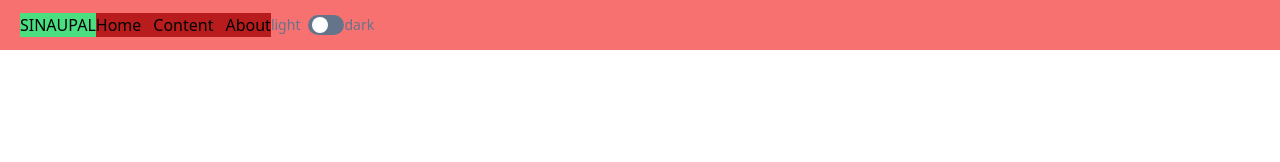
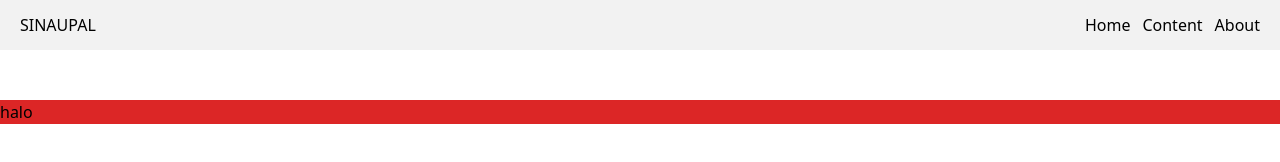
Before and after one commit to daamleon/Litdig-Speedrun, a website: page src/public/index.html in a window 1280 px wide. Drawn offline with Linux system fonts and the light colour scheme.

Commit message:
Added my project

```diff
--- a/src/public/index.html
+++ b/src/public/index.html
@@ -16,11 +16,13 @@
 
   <body>
     <header>
-      <nav class="fixed w-full h-[50px] m-0 bg-red-400 items-center flex p-5">
+      <nav
+        class="fixed w-full h-[50px] m-0 backdrop-filter backdrop-blur-sm bg-black/5 items-center justify-between flex p-5"
+      >
         <div>
-          <h1 class="bg-green-400">SINAUPAL</h1>
+          <h1">SINAUPAL</h1>
         </div>
-        <div class="bg-red-700">
+        <div>
           <ul class="m-0 w-auto flex right-0 gap-3">
             <li class="inline-block">
               <a class="no-underline" href="home.html">Home</a>
@@ -33,24 +35,14 @@
             </li>
           </ul>
         </div>
-        <!-- DARKMODE -->
 
-        <div class="flex">
-          <span class="mr-2 text-sm text-slate-500">light</span>
-          <input type="chekbox" class="hidden" id="dark-toggle" />
-          <label for="dark-toggle">
-            <div
-              class="flex h-5 w-9 cursor-pointer items-center rounded-full bg-slate-500 p-1"
-            >
-              <div class="toggle-circle h-4 w-4 rounded-full bg-white"></div>
-            </div>
-          </label>
-          <span class="mr-2 text-sm text-slate-500">dark</span>
-        </div>
-
-        <!-- DARKMODE -->
       </nav>
     </header>
-    <div class="h-[900px]">ANJAY</div>
+    <div class="py-[100px] h-[900px]">
+      <div class="bg-red-600">
+        <h1>halo</h1>
+    </div>
+
+    </div>
   </body>
 </html>
```
Also changed, not shown: src/public/home.html (deleted), src/public/style.css.
